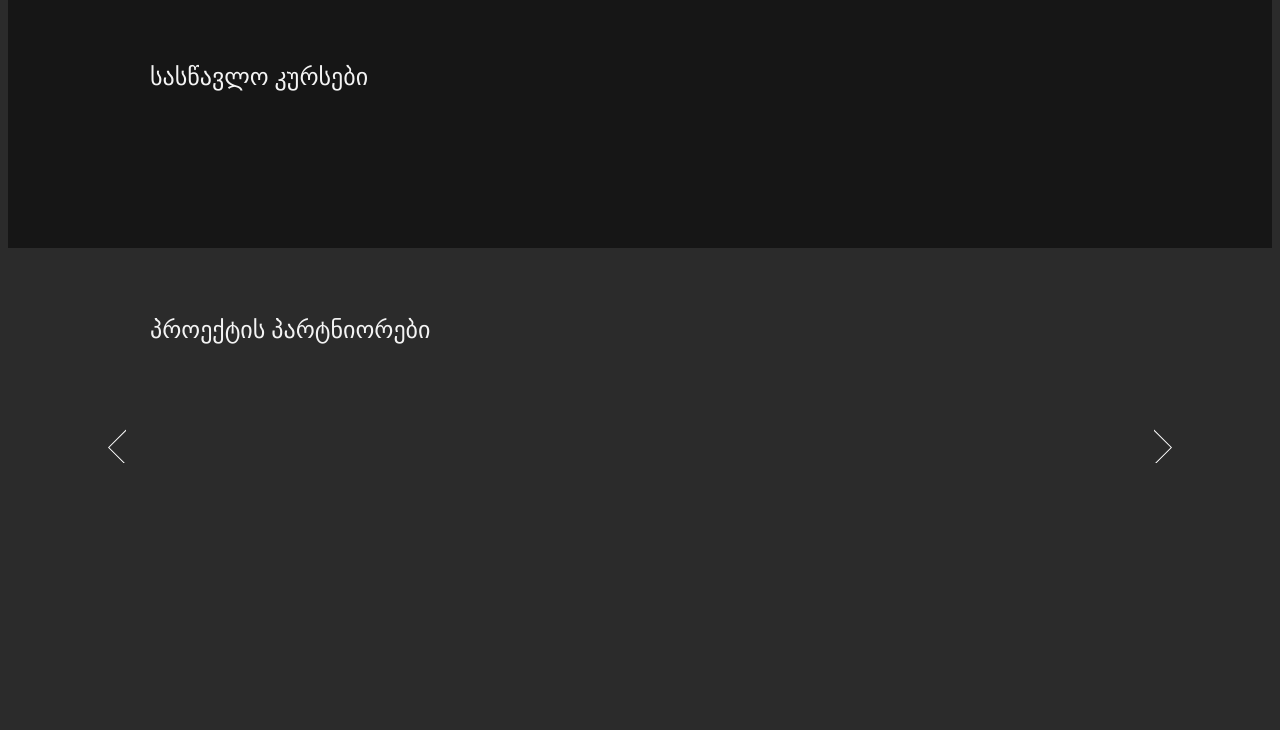
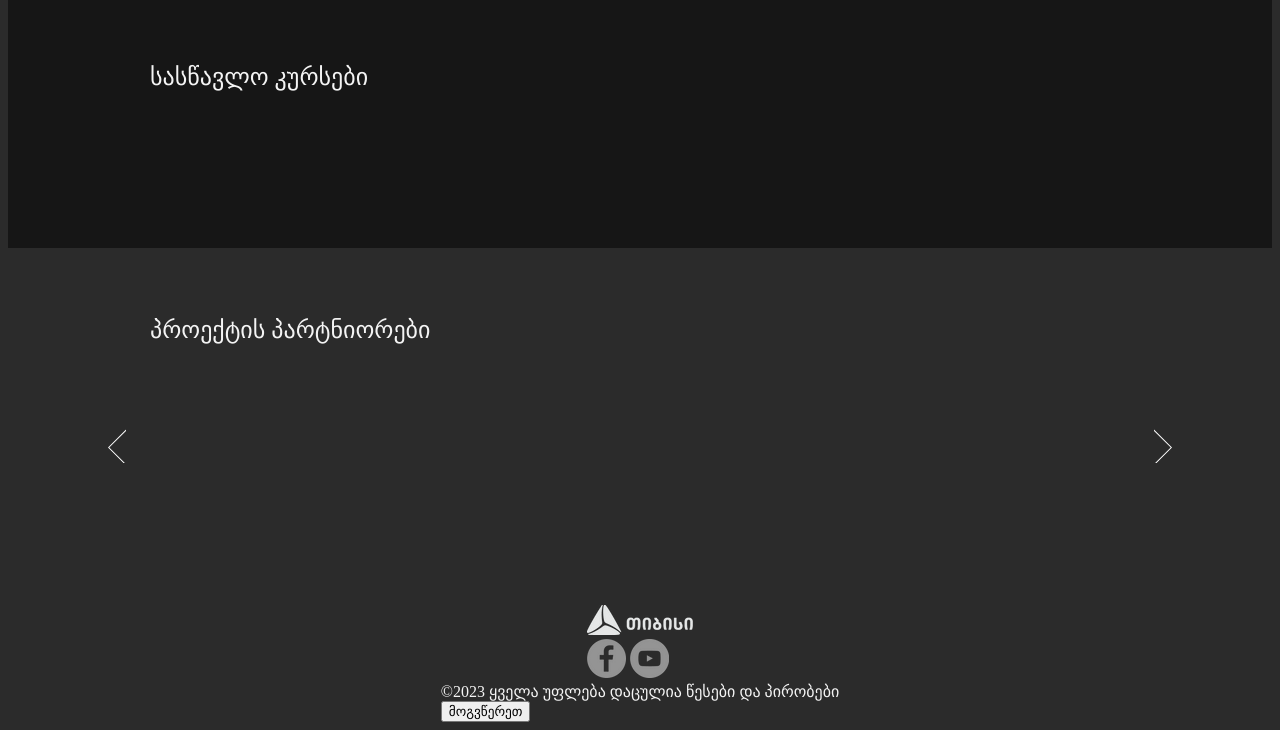
Before and after one commit to TTsintsadze/TBC-USAID, a plain HTML site: page index.html in a window 1280 px wide. Shown: the part 917-1647 px from the top of the page. Before the commit the page ends 1530 px from the top, so only its background shows below. Drawn offline with Linux system fonts and the light colour scheme.

Commit message:
Add Footer Html And Images

```diff
--- a/index.html
+++ b/index.html
@@ -78,6 +78,24 @@
             </span>
         </div>
     </section>
+
+    <section class="footer flex">
+        <div class="footer-line">
+            <img src="./img/footerLogo.png" alt="TBC">
+            <div class="social-icons">
+              <a href="#" class="social-icon" aria-label="Facebook"><img src="./img/fb.png"" alt="Facebook"></a>
+              <a href="#" class="social-icon" aria-label="YouTube"><img src="./img/Youtube.png" alt="YouTube"></a>
+            </div>
+          </div>
+
+          <div class="footer-line">
+            <div class="footer-info">
+              <span class="copyright">&copy;2023 ყველა უფლება დაცულია</span>
+              <a class="rules">წესები და პირობები</a>
+            </div>
+            <button class="message-button">მოგვწერეთ</button>
+          </div>
+    </section>
 </body>
 
 </html>
```
Also changed, not shown: img/Youtube.png (added), img/fb.png (added), img/footerLogo.png (added).
